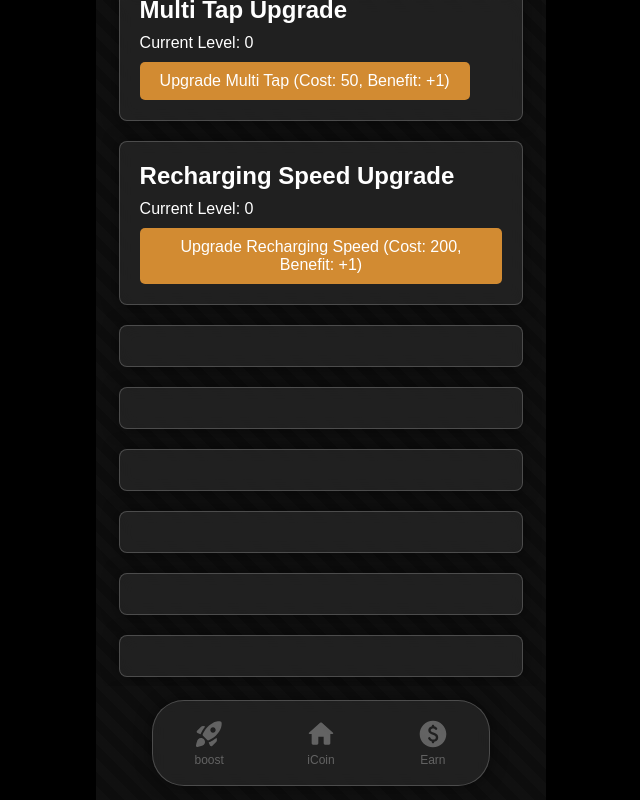
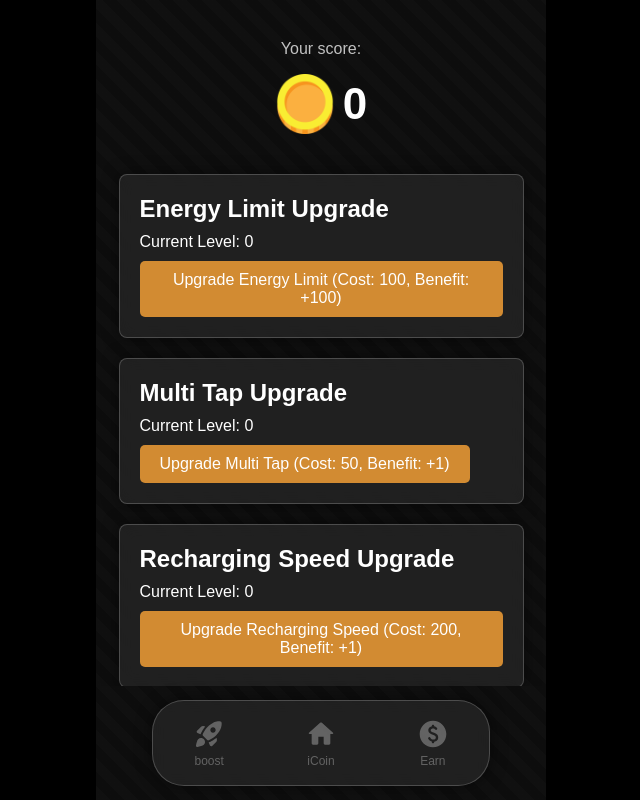
Before and after one commit to mojancloud/iCoin, a React (Create React App) app: page /iCoin/boost in a window 1280 px wide. Shown: the whole page, without its empty margins (319-959 px from the left). Built offline with nearby package versions, Linux system fonts and the light colour scheme.

Commit message:
“test”

```diff
--- a/src/css/index.css
+++ b/src/css/index.css
@@ -160,10 +160,6 @@
     overflow: auto;
     height: 90%;
     width: 100%;
-    display: flex;
-    flex-direction: column;
-    align-items: center;
-    justify-content: center;
 }
 
 .boost-counter {
@@ -271,8 +267,8 @@
 }
 
 .navbar-items {
-    height: 65%;
-    width: 22.5%;
+    height: 68.5%;
+    width: 23.5%;
     display: flex;
     flex-direction: column;
     align-items: center;
@@ -281,7 +277,7 @@
     color: rgba(255, 255, 255, 0.3);
     transform: scale(1);
     transition: background-color 0.3s ease, transform 0.2s ease, color 0.3s ease;
-    border-radius: 16px;
+    border-radius: 24px;
 }
 
 .material-icons {
```
